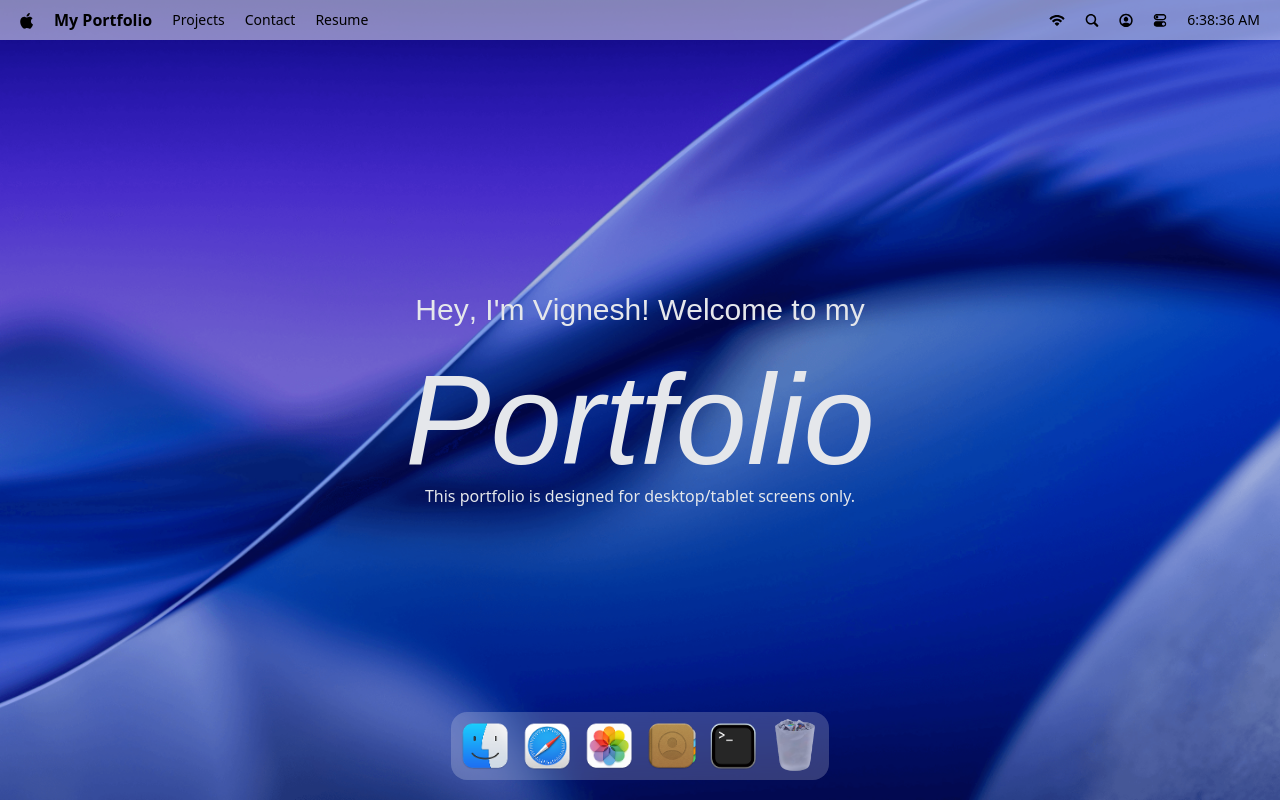
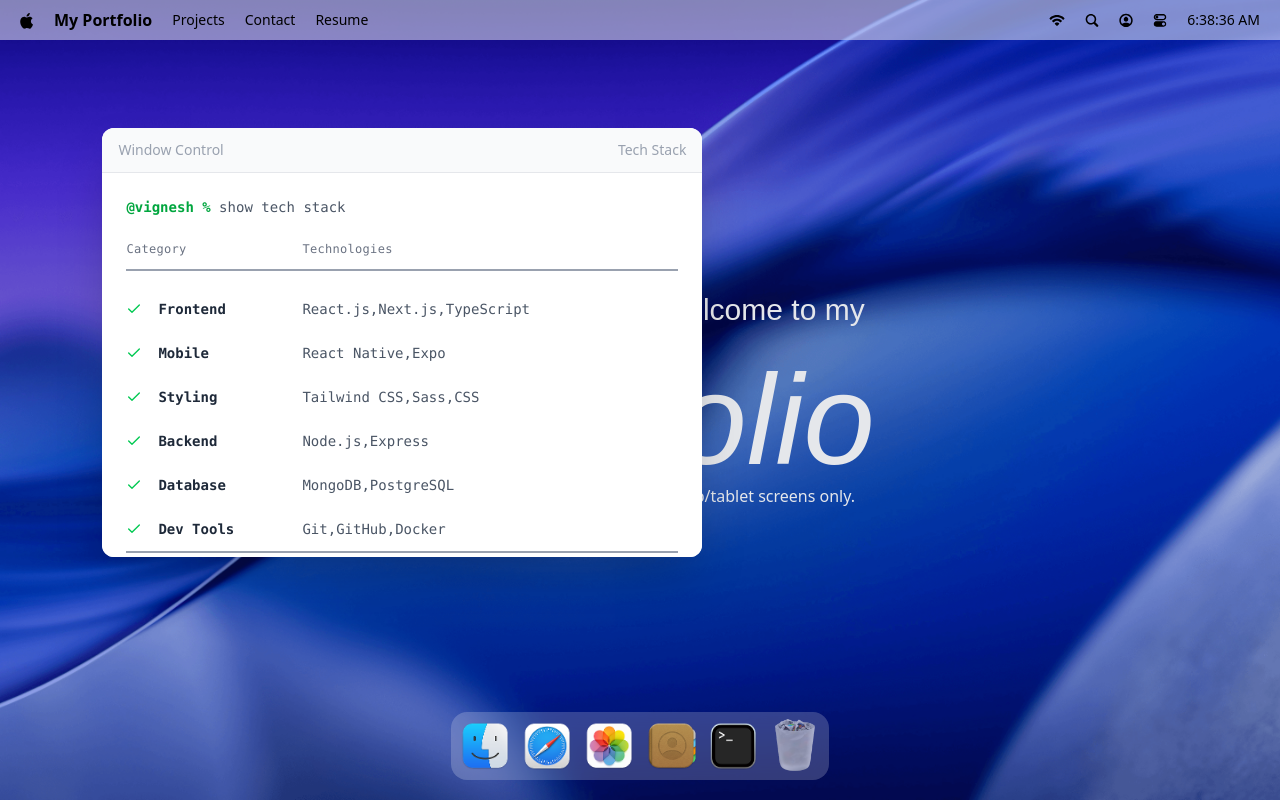
Before and after one commit to Vignesh-Thamizhan/MacOS_Portfolio, a React (Vite) app: page / in a window 1280 px wide. Built offline with nearby package versions, Linux system fonts and the light colour scheme; a web font is replaced by a local one.

Commit message:
terminal made

```diff
--- a/src/App.jsx
+++ b/src/App.jsx
@@ -1,13 +1,20 @@
 import React from 'react'
-import { Dock, Navbar, Welcome, Windows } from './components'
+import gsap from 'gsap';
+gsap.registerPlugin(Draggable);
+
+import { Draggable } from 'gsap/all';
+import { Dock, Navbar, Welcome, Windows } from './components';
+import { Terminal } from './windows';
+
 
 const App = () => {
   return (
     <main>
       <Navbar />
       <Welcome />
+      <Dock />
 
-      <Dock />
+      <Terminal />
     </main>
   )
 }
--- a/src/constants/index.js
+++ b/src/constants/index.js
@@ -114,7 +114,7 @@
   },
   {
     category: "Backend",
-    items: ["Node.js", "Express", "NestJS", "Hono"],
+    items: ["Node.js", "Express"],
   },
   {
     category: "Database",
--- /dev/null
+++ b/src/hoc/WindowWrapper.jsx
@@ -0,0 +1,25 @@
+import useWindowStore from "../store/window";
+import { useRef } from "react";
+
+const WindowWrapper = (Component, windowKey) => {
+    const Wrapped = (props) => {
+        const {focusWindow, windows} = useWindowStore();
+        const {isOpen, zIndex} = windows[windowKey];
+        const ref = useRef(null);
+
+        return (
+                <section id={windowKey}
+                    ref={ref}
+                    style={{zIndex}}
+                    className="absolute">
+                    <Component {...props}/>
+                </section>
+        );
+    };
+
+    Wrapped.displayName = `WindowWrapper(${Component.displayName || Component.name || 'Component'})`;
+
+  return Wrapped;
+}
+
+export default WindowWrapper;
--- a/src/index.css
+++ b/src/index.css
@@ -125,11 +125,11 @@
   }
 
   #safari {
-    @apply w-[900px] absolute top-40 left-[16%] bg-white shadow-2xl rounded-xl overflow-hidden;
+    @apply w-225 absolute top-40 left-[16%] bg-white shadow-2xl rounded-xl overflow-hidden;
   }
 
   #terminal {
-    @apply w-[600px] absolute top-32 left-[8%] bg-white shadow-2xl rounded-xl overflow-hidden;
+    @apply w-150 absolute top-32 left-[8%] bg-white shadow-2xl rounded-xl overflow-hidden;
   }
 
   #contact {
@@ -145,18 +145,62 @@
   }
 
   #finder {
-    @apply absolute w-[1000px] left-40 top-20 shadow-2xl rounded-xl overflow-hidden;
+    @apply absolute w-250 left-40 top-20 shadow-2xl rounded-xl overflow-hidden;
   }
 
   #txtfile {
-    @apply w-[400px] absolute top-36 right-32 bg-white shadow-2xl rounded-xl overflow-hidden;
+    @apply w-100 absolute top-36 right-32 bg-white shadow-2xl rounded-xl overflow-hidden;
   }
 
   #imgfile {
-    @apply w-[600px] absolute top-40 left-[16%] bg-white shadow-2xl rounded-xl overflow-hidden;
+    @apply w-150 absolute top-40 left-[16%] bg-white shadow-2xl rounded-xl overflow-hidden;
   }
 
   #home {
     @apply relative z-0 max-sm:hidden;
   }
+
+  .techstack {
+    @apply p-6 font-mono text-sm bg-white overflow-y-auto h-96;
+  }
+
+  .techstack > p {
+    @apply text-gray-600 mb-6 font-light;
+  }
+
+  .techstack > p span {
+    @apply text-green-600 font-semibold;
+  }
+
+  .techstack .label {
+    @apply flex gap-12 mb-4 text-gray-500 font-medium text-xs tracking-wide pb-3 border-b-2 border-gray-400;
+  }
+
+  .techstack .label p:first-child {
+    @apply min-w-32;
+  }
+
+  .techstack .content {
+    @apply space-y-0 list-none border-b-2 border-gray-400;
+  }
+
+  .techstack .content > li {
+    @apply flex gap-4 items-start py-3;
+  }
+
+  .techstack .check {
+    @apply text-green-500 flex-shrink-0 mt-0.5;
+  }
+
+  .techstack h3 {
+    @apply font-semibold text-gray-800 min-w-32;
+  }
+
+  .techstack ul {
+    @apply text-gray-600 list-none;
+  }
+
+  .techstack li {
+    @apply text-gray-600;
+  }
 }
--- /dev/null
+++ b/src/windows/Terminal.jsx
@@ -0,0 +1,44 @@
+import { Check } from "lucide-react";
+import WindowWrapper from "../hoc/WindowWrapper.jsx";
+import { techStack } from "../constants/index.js";
+
+const Terminal = () => {
+  return <>
+    <div id="window-header">
+        <p>Window Control</p>
+        <h2>Tech Stack</h2>
+    </div>
+
+    <div className="techstack">
+        <p>
+            <span>@vignesh % </span>
+            show tech stack
+        </p>
+
+        <div className="label">
+            <p>Category</p>
+            <p>Technologies</p>
+        </div>
+
+        <ul className="content">
+            {techStack.map(({category, items}) => (
+                <li key={category}>
+                    <Check className="check" size={16}/>
+                    <div className="flex gap-4 flex-1">
+                        <h3>{category}</h3>
+                        <ul className="flex flex-wrap">
+                            {items.map((item, i) => (
+                                <li key={i}>{item}{i < items.length - 1 ? ', ' : ''}</li>
+                            ))}
+                        </ul>
+                    </div>
+                </li>
+            ))}
+        </ul>
+    </div>
+  </>
+};
+
+const TerminalWindow= WindowWrapper(Terminal, "terminal");
+
+export default TerminalWindow;
--- /dev/null
+++ b/src/windows/index.js
@@ -0,0 +1,3 @@
+import Terminal from "./Terminal";
+
+export { Terminal };
```
